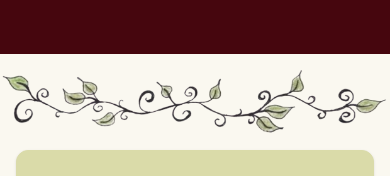
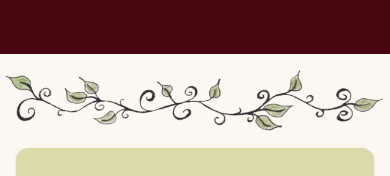
Before and after one commit to yum3lo/english-learning-app, a React (Vite) app in the folder client/: page / in a window 390 px wide. Shown: the part 474-650 px from the top of the page. Built offline with nearby package versions, Linux system fonts and the light colour scheme.

Commit message:
fix: fix horizontal scrolling and image size for responsiveness

```diff
--- a/client/src/layouts/MainLayout.tsx
+++ b/client/src/layouts/MainLayout.tsx
@@ -20,7 +20,7 @@ const MainLayout = () => {
       <div className="h-[76px]">
         <Navbar />
       </div>
-      <main className="flex-grow">
+      <main className="flex-grow overflow-x-hidden">
         <Outlet />
       </main>
       <Footer />
--- a/client/src/pages/HomePage.tsx
+++ b/client/src/pages/HomePage.tsx
@@ -10,7 +10,7 @@ const HomePage = () => {
       <img
         src={leaves}
         alt="Leaves Image"
-        className="mx-auto m-4 h-16"
+        className="mx-auto m-4 h-auto w-full max-w-sm"
       />
       <HomeCards />
       <WelcomePopup />
```
